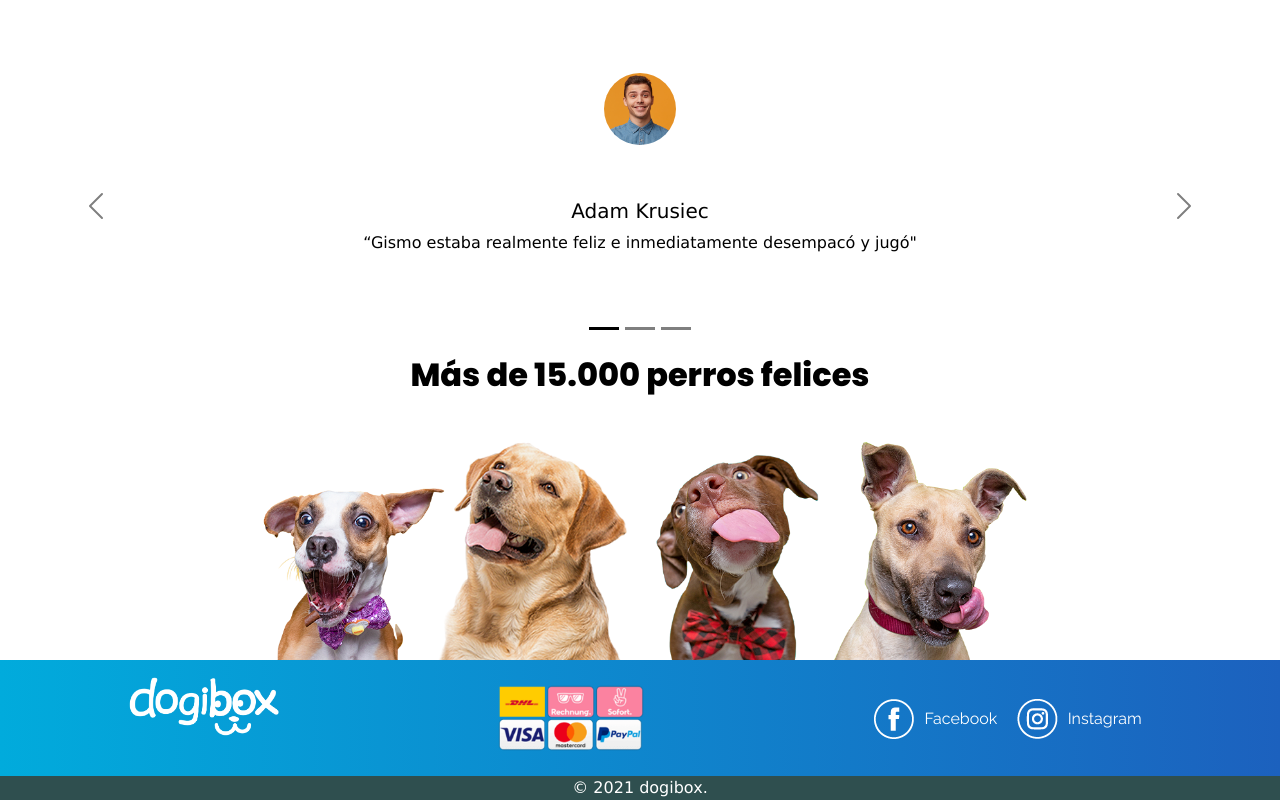
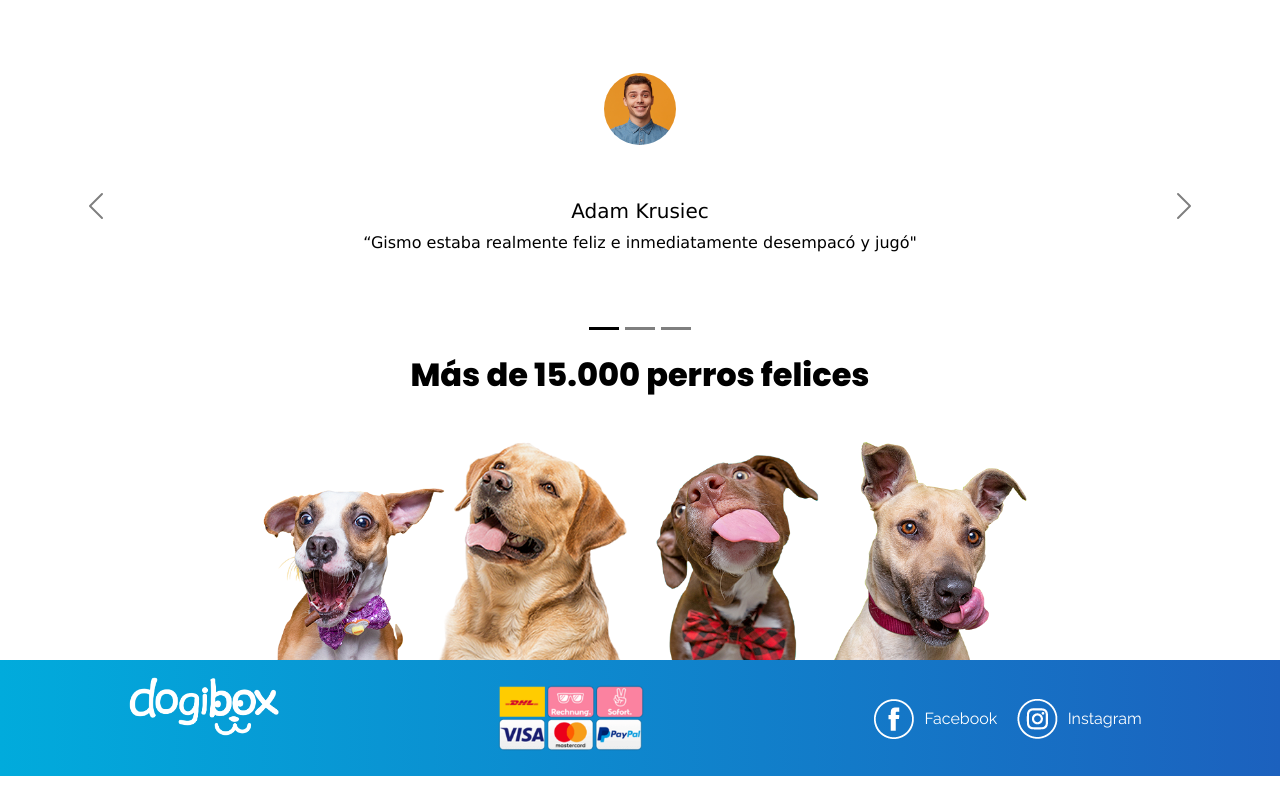
Before and after one commit to maugast/dogibox, a website: page index.html in a window 1280 px wide. Shown: the part 876-1676 px from the top of the page. After the commit the page ends 1652 px from the top, so only its background shows below. Drawn offline with nearby package versions, Linux system fonts and the light colour scheme.

Commit message:
Se corrigen errores del footer

```diff
--- a/index.html
+++ b/index.html
@@ -175,9 +175,6 @@
           </ul>
         </nav>
     </footer>
-    <div class="legales">
-      <span>© 2021 dogibox.</span>
-    </div>
     <!-- Fin footer -->
 
     <!-- Popper y JS Bootstrap -->
--- a/scss/components/_footer.scss
+++ b/scss/components/_footer.scss
@@ -33,11 +33,6 @@ footer{
 
 }
 
-.legales{
-    background-color: darkslategrey;
-    color: #ffffff;
-    text-align: center;
-}
 
 .social{
     display: flex;
```
Also changed, not shown: servicio.html (+0 -3 lines), tienda.html (+0 -3 lines), css/estilos.css, 1 other file.
